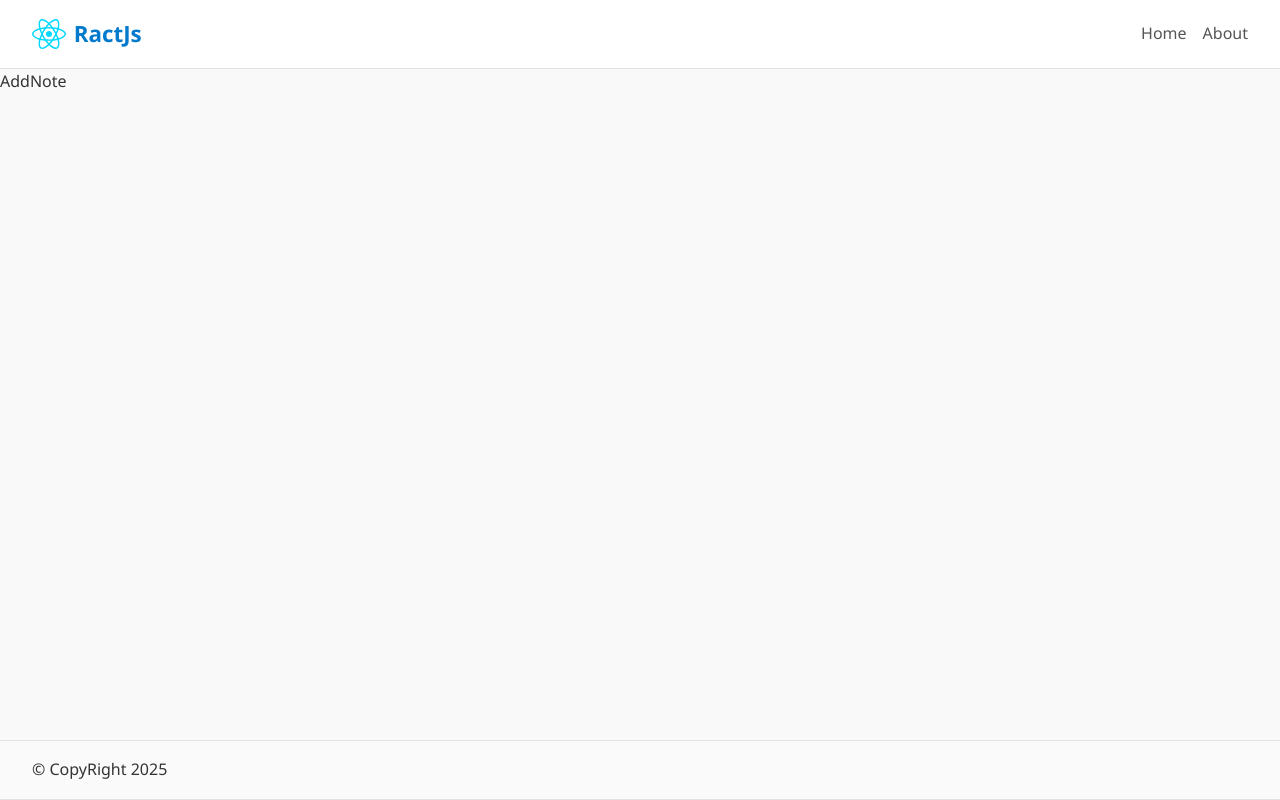
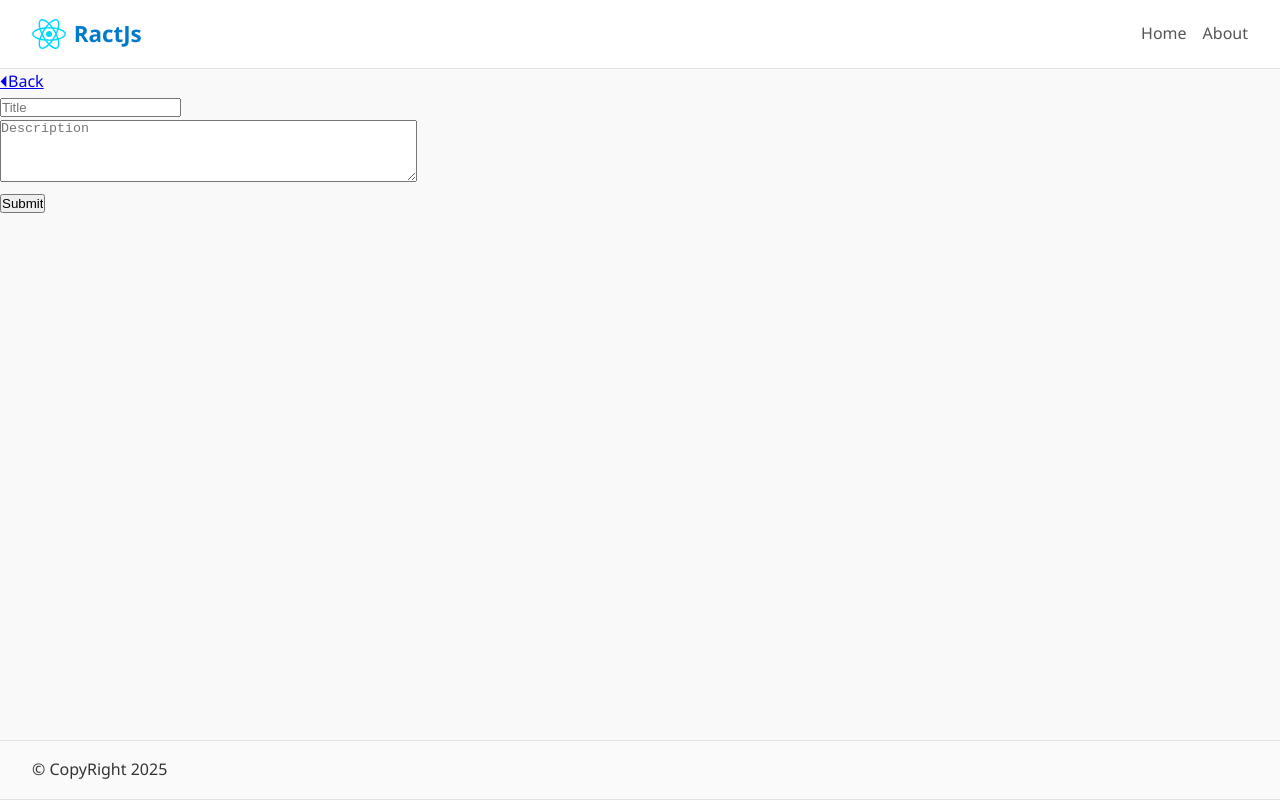
Before and after one commit to pasindu-mahesh/Note-App, a React (Vite) app in the folder client/: page /addnote in a window 1280 px wide. Built offline with nearby package versions, Linux system fonts and the light colour scheme.

Commit message:
feat: add title area, description area and submit btm

```diff
--- a/client/routes/Home/addnote.jsx
+++ b/client/routes/Home/addnote.jsx
@@ -1,9 +1,47 @@
-import React from 'react'
+import React, { useState, useEffect } from 'react'
+import { Link } from 'react-router-dom';
 
 function AddNote() {
+
+
+
+
+  const [title, setTitle] = useState('');
+  const [description, setDescription] = useState('');
+
+  const addNote = async (e) => {
+
+  }
   return (
     <div>
-      AddNote
+      <Link to="/" className='back-button'> ⏴Back </Link>
+
+      <form onSubmit={addNote}>
+        <div className='single-note'>
+          <div>
+            <input
+              type="text"
+              value={title}
+              onChange={(e) => setTitle(e.target.value)}
+              placeholder='Title'
+              className='title'
+            />
+          </div>
+          <div>
+            <textarea
+              value={description}
+              onChange={(e) => setDescription(e.target.value)}
+              placeholder='Description'
+              rows="4"
+              cols="50"
+              className='description'
+              >
+
+              </textarea>
+          </div>
+        </div>
+        <input type="submit"/>
+      </form>
     </div>
   )
 }
```
